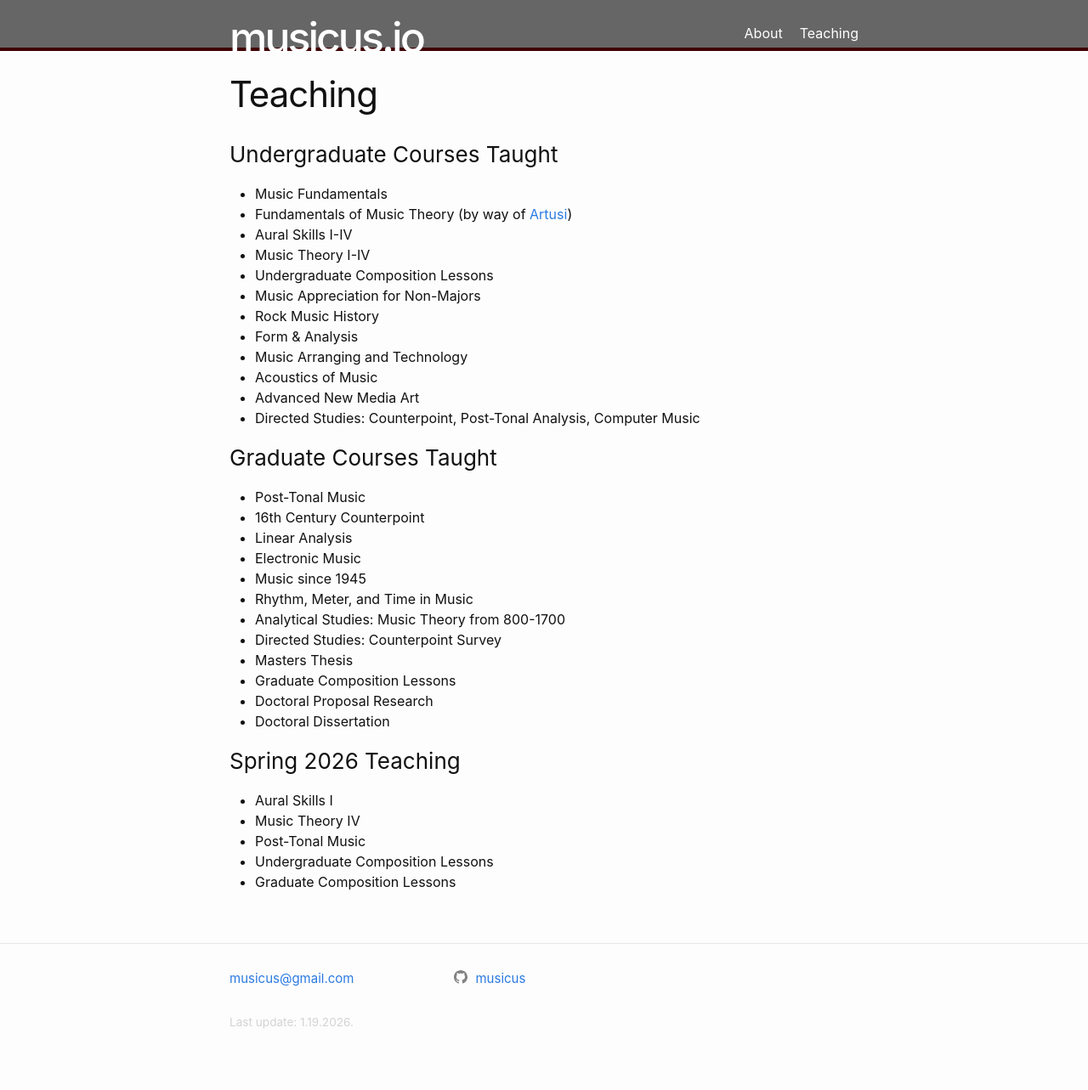
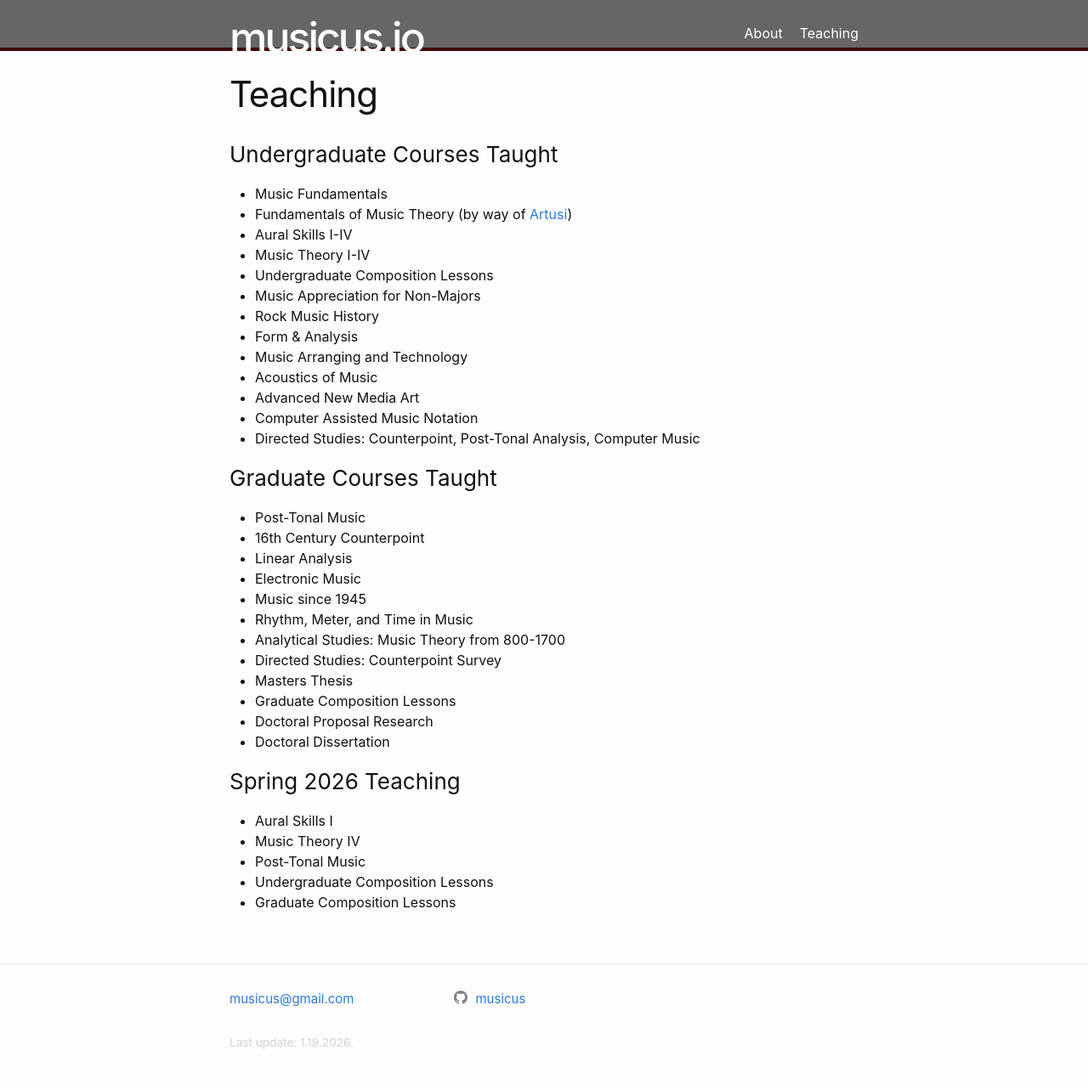
Before and after one commit to musicus/musicus.github.io, a Jekyll site: the page built from teaching.markdown, in a window 1280 px wide. Shown: the whole page at 85% size. Built offline with Jekyll 4.4.1, drawn with Linux system fonts in a browser that asks for light colours; before the commit the page ends 1259 px from its top, so only the background shows below that.

Commit message:
Updates.

```diff
--- a/teaching.markdown
+++ b/teaching.markdown
@@ -15,6 +15,7 @@ permalink: /teaching/
 - Music Arranging and Technology
 - Acoustics of Music
 - Advanced New Media Art
+- Computer Assisted Music Notation
 - Directed Studies: Counterpoint, Post-Tonal Analysis, Computer Music
 
 ### Graduate Courses Taught
```
